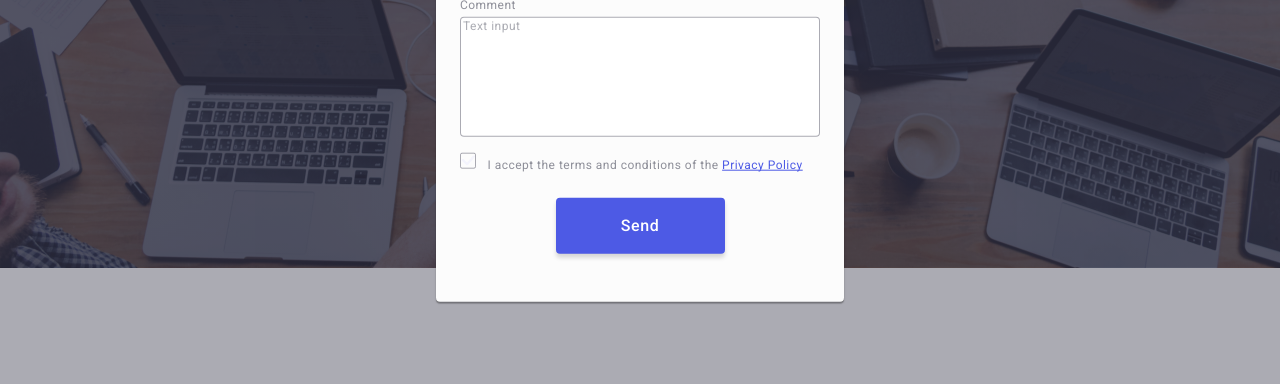
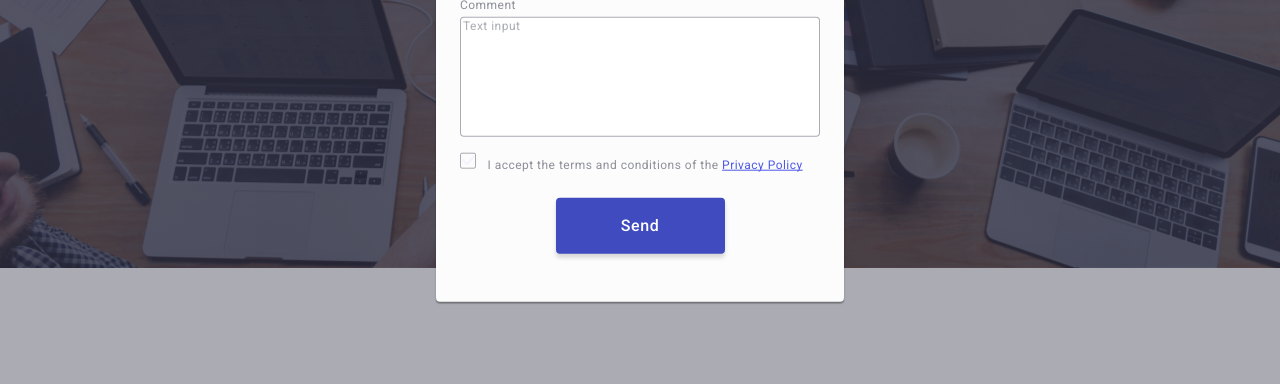
Before and after one commit to Kovshun-Olena/goit-markup-hw-05, a plain HTML site: page index.html in a window 1280 px wide. In both pictures the pointer is over the button "Send". Shown: the part 405-789 px from the top of the page. Drawn offline with nearby package versions, Linux system fonts and the light colour scheme.

```diff
--- a/css/style.css
+++ b/css/style.css
@@ -701,4 +701,11 @@
     margin: 24px auto;
     border: none;
     display: block;
+    transition: background-color 250ms
+    cubic-bezier(0.4, 0, 0.2, 1);
 }
+
+.modal-submit:hover,
+.modal-submit:focus {
+    background-color: #404bbf;
+}
```
